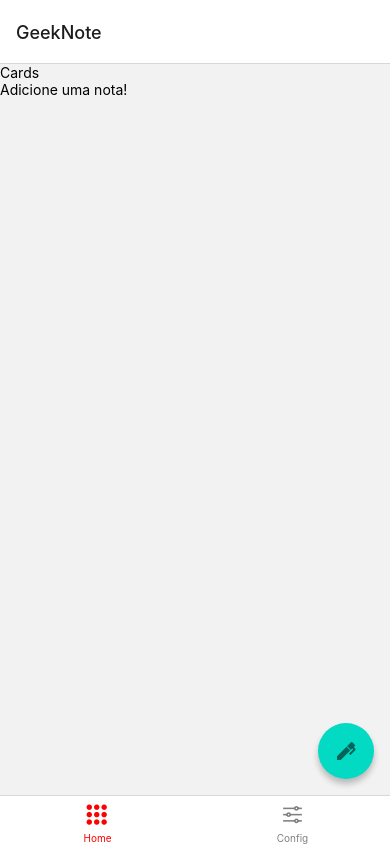
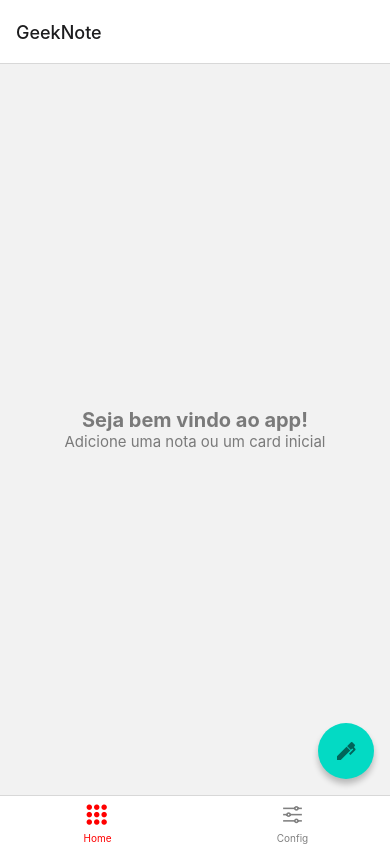
Before and after one commit to luarrekcah/GeekNote, a React Native app: screen /Home in a window 390 px wide. Built offline with nearby package versions, Linux system fonts and the light colour scheme.

Commit message:
[ADDED] Message when db null

```diff
--- a/source/Global/colorScheme.js
+++ b/source/Global/colorScheme.js
@@ -2,6 +2,7 @@ const Colors = {
   color: {
     primary: '#FF0000',
     fulldark: '#000000',
+    grey: '#7a7a7a',
   },
 };
 
--- a/source/screens/Main/components/Home/index.js
+++ b/source/screens/Main/components/Home/index.js
@@ -1,7 +1,7 @@
 import React, {useState, useEffect} from 'react';
 import {View, Text, TouchableOpacity, FlatList, StyleSheet} from 'react-native';
 import AsyncStorage from '@react-native-async-storage/async-storage';
-import {FAB, Portal, Provider} from 'react-native-paper';
+import {FAB, List, Portal, Provider} from 'react-native-paper';
 import Colors from '../../../../Global/colorScheme';
 
 const Home = ({navigation}) => {
@@ -27,10 +27,17 @@ const Home = ({navigation}) => {
 
   return (
     <View style={styles.container}>
-      <Text>Cards</Text>
       {db === null ? (
-        <Text>Adicione uma nota!</Text>
+        <View style={styles.nullWarn}>
+          <Text style={styles.nullWarnText}>Seja bem vindo ao app!</Text>
+          <Text style={styles.nullWarnTextSec}>
+            Adicione uma nota ou um card inicial
+          </Text>
+        </View>
       ) : (
+        <List.Section>
+          <List.Subheader>Cards</List.Subheader>
+          <List.Subheader>Anotações</List.Subheader>
           <FlatList
             data={db}
             keyExtractor={item => item.id}
@@ -40,6 +47,7 @@ const Home = ({navigation}) => {
               </View>
             )}
           />
+        </List.Section>
       )}
       <FAB.Group
         open={open}
@@ -72,6 +80,20 @@ const styles = new StyleSheet.create({
     right: 0,
     bottom: 0,
   },
+  nullWarn: {
+    flex: 1,
+    justifyContent: 'center',
+    alignItems: 'center',
+  },
+  nullWarnText: {
+    fontSize: 20,
+    fontWeight: 'bold',
+    color: Colors.color.grey,
+  },
+  nullWarnTextSec: {
+    fontSize: 15,
+    color: Colors.color.grey,
+  },
 });
 
 export default Home;
```
Lines whose indentation alone changed are shown as unchanged.
